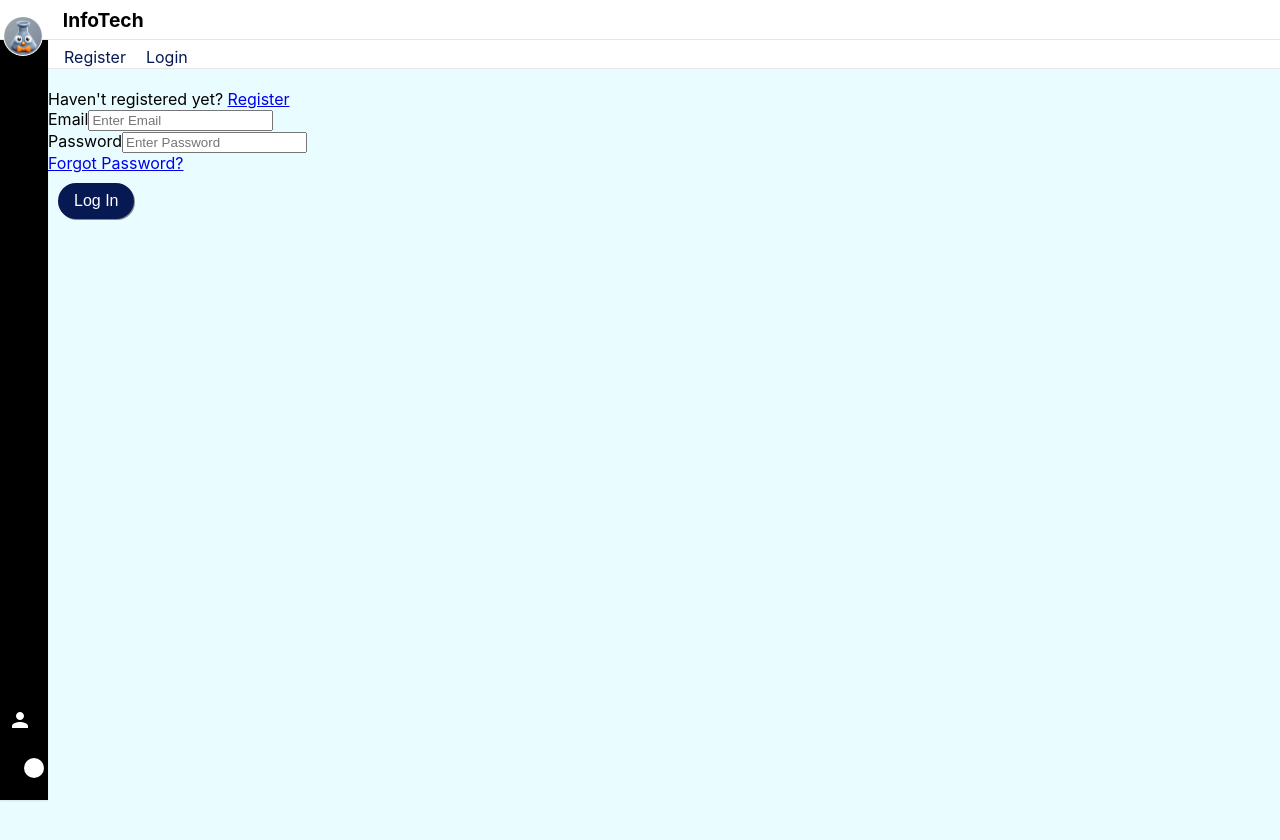
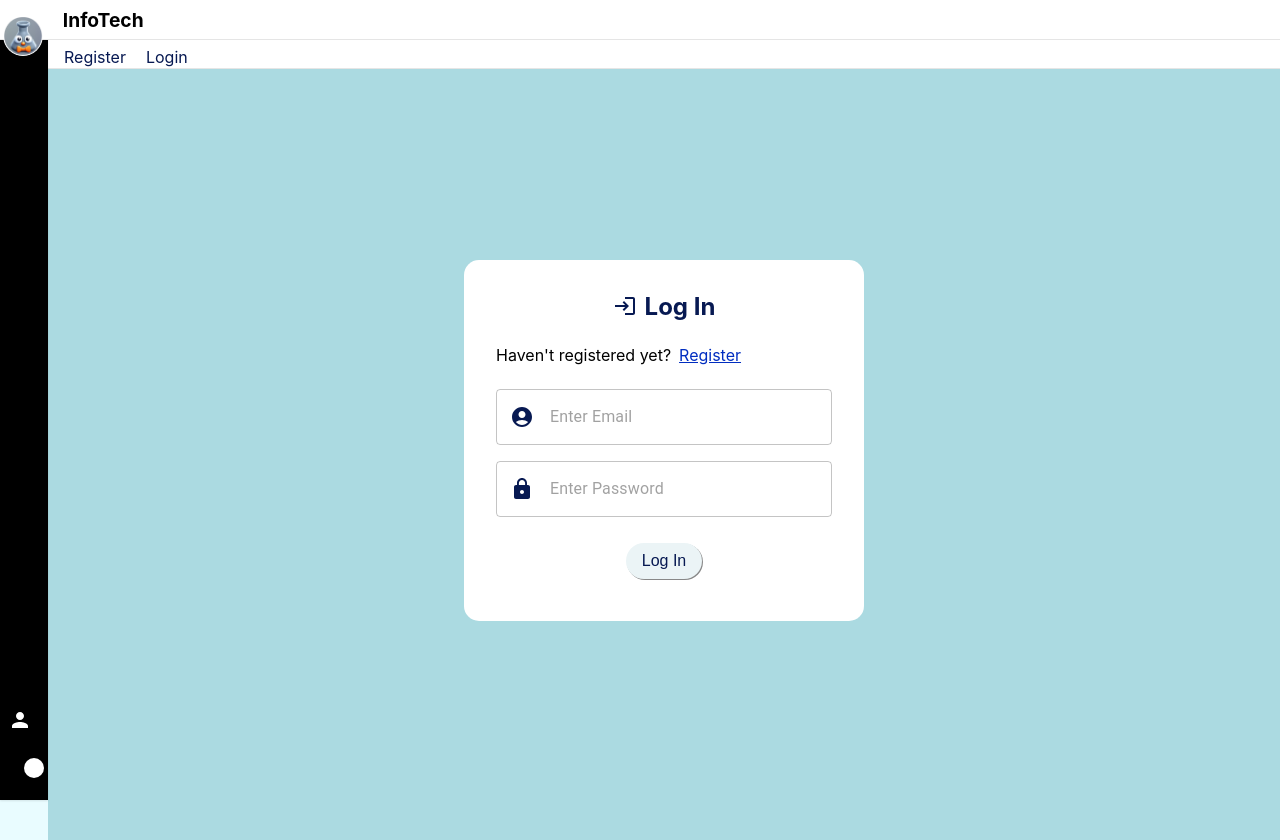
Before and after one commit to MERN-EZ/MERN-project, a React (Create React App) app: page /login in a window 1280 px wide. Before the commit the page ends 800 px from the top, so only its background shows below. Built offline with nearby package versions, Linux system fonts and the light colour scheme.

Commit message:
style: login page

```diff
--- a/src/App.css
+++ b/src/App.css
@@ -35,7 +35,7 @@
   --button-hover-box-shadow-color: rgba(0, 0, 0, 0.1);
   --button-active-box-shadow-color: rgba(0, 0, 0, 0.2);
 
-  --link-as-text-color: #071952;
+  --link-as-text-color: #012dc0;
 
   --drop-arrow: #071952;
 
--- a/src/pages/Guest/Login/LoginPage.js
+++ b/src/pages/Guest/Login/LoginPage.js
@@ -1,7 +1,11 @@
 import React, { useState } from 'react';
-import TextField from '../../../components/common/TextField/TextField';
+import TextField from '@mui/material/TextField';
+import InputAdornment from '@mui/material/InputAdornment';
 import Button from '../../../components/common/Button/Button';
-import styles from './LoginPage.scss';
+import AccountCircleIcon from '@mui/icons-material/AccountCircle';
+import LockIcon from '@mui/icons-material/Lock';
+import LoginIcon from '@mui/icons-material/Login';
+import './LoginPage.scss';
 
 const LoginPage = () => {
   const [formValues, setFormValues] = useState({
@@ -18,39 +22,54 @@ const LoginPage = () => {
   };
 
   const handleLogin = () => {
-    // Handle login button click
     console.log('Login button clicked');
   };
 
   return (
-    <div className={styles.container}>
-      <div className={styles.card}>
-        <div className={styles.cardHeader}>
+    <div className="container">
+      <div className="card">
+        <div className="cardHeader">
+          <LoginIcon className="icon" />
           <h2>Log In</h2>
         </div>
-        <div className={styles.links}>
+        <div className="links">
           Haven't registered yet? <a href="/register"> Register</a>
         </div>
+        <div className="inputContainer">
           <TextField
-          label="Email"
+            placeholder="Enter Email"
             value={formValues.email}
             onChange={handleChange}
-          placeholder="Enter Email"
             name="email"
+            InputProps={{
+              startAdornment: (
+                <InputAdornment position="start">
+                  <AccountCircleIcon className="icon" />
+                </InputAdornment>
+              ),
+            }}
+            fullWidth
           />
+        </div>
+        <div className="inputContainer">
           <TextField
-          label="Password"
+            placeholder="Enter Password"
             type="password"
             value={formValues.password}
             onChange={handleChange}
-          placeholder="Enter Password"
             name="password"
+            InputProps={{
+              startAdornment: (
+                <InputAdornment position="start">
+                  <LockIcon className="icon" />
+                </InputAdornment>
+              ),
+            }}
+            fullWidth
           />
-        <div className={styles.links}>
-          <a href="/forgot-password">Forgot Password?</a>
         </div>
-        <div className={styles.actions}>
-          <Button text="Log In" variant="primary" onClick={handleLogin} />
+        <div className="actions">
+          <Button text="Log In" variant="secondary" onClick={handleLogin} />
         </div>
       </div>
     </div>
--- a/src/pages/Guest/Login/LoginPage.scss
+++ b/src/pages/Guest/Login/LoginPage.scss
@@ -3,16 +3,14 @@
   justify-content: center;
   align-items: center;
   height: 100vh;
-  background-color: var(
-    --body-background-color
-  ); /* Adjust to match the background color in the image */
+  background-color: var(--body-background-color);
 }
 
 .card {
   background-color: var(--rectangle-box-background-color);
   padding: 2rem;
-  border-radius: 15px;
-  box-shadow: 0 4px 8px rgba(0, 0, 0, 0.1);
+  border-radius: var(--border-radius, 15px);
+  box-shadow: var(--box-shadow-color, 0 4px 8px rgba(0, 0, 0, 0.1));
   width: 400px;
 }
 
@@ -21,45 +19,56 @@
   align-items: center;
   justify-content: center;
   margin-bottom: 1.5rem;
+  text-align: center;
+
+  h2 {
+    margin: 0;
+    font-size: 1.5rem;
+    display: flex;
+    align-items: center;
+    color: var(--primary-header-topic-color);
+  }
+
+  .icon {
+    margin-right: 0.5rem; // Adjust this value to control the space between the icon and the text
+    color: var(--primary-header-icon-color);
+  }
 }
 
-.cardHeader h2 {
-  margin: 0;
-  font-size: 1.5rem;
+.inputContainer {
   display: flex;
+  justify-content: center; // Center the text fields
   align-items: center;
-}
+  margin-bottom: 1rem;
 
-.cardHeader h2::before {
-  content: '';
-  //background: url('path/to/icon.png') no-repeat center center;
-  background-size: cover;
-  width: 30px;
-  height: 30px;
-  margin-right: 0.5rem;
+  .icon {
+    margin-right: 0.5rem;
+    color: var(--primary-header-icon-color); // Use icon color variable
+  }
 }
 
 .actions {
   display: flex;
   justify-content: center;
-  margin-top: 1.5rem;
-}
+  margin-top: 1rem;
 
-.actions button {
-  width: 100%;
+  button {
+    width: auto; // Adjusted button width
+  }
 }
 
 .links {
   display: flex;
-  justify-content: space-between;
-  margin-top: 1rem;
+  margin-top: 1.5rem;
+  margin-bottom: 1.5rem;
 
   a {
-    color: #007bff;
-    text-decoration: none;
+    color: var(--link-as-text-color); // Use link text color variable
+    text-decoration-color: #012dc0;
+    margin-left: 0.5rem;
 
     &:hover {
-      text-decoration: underline;
+      color: #002481;
     }
   }
 }
--- a/src/pages/Guest/RegistrationPage/RegistrationPage.js
+++ b/src/pages/Guest/RegistrationPage/RegistrationPage.js
@@ -1,7 +1,7 @@
 import React, { useState } from 'react';
 import TextField from '../../../components/common/TextField/TextField';
 import Button from '../../../components/common/Button/Button';
-import styles from './RegistrationPage.scss';
+import styles from './RegistrationPage.module.scss';
 
 const RegistrationPage = () => {
   const [formValues, setFormValues] = useState({
@@ -35,12 +35,12 @@ const RegistrationPage = () => {
   };
 
   return (
-    <div className={styles.container}>
-      <div className={styles.card}>
-        <div className={styles.cardHeader}>
+    <div className="styles.container">
+      <div className="styles.card">
+        <div className="styles.cardHeader">
           <h2>Register Here</h2>
         </div>
-        <div className={styles.formGroup}>
+        <div className="styles.formGroup">
           <TextField
             label="Name"
             value={formValues.firstName}
@@ -56,7 +56,7 @@ const RegistrationPage = () => {
             name="lastName"
           />
         </div>
-        <div className={styles.formGroup}>
+        <div className="styles.formGroup">
           <TextField
             label="Year of OLs"
             value={formValues.yearOfOLs}
--- a/src/pages/Guest/RegistrationPage/RegistrationPage.scss
+++ b/src/pages/Guest/RegistrationPage/RegistrationPage.module.scss
@@ -7,7 +7,7 @@
 }
 
 .card {
-  background-color: var(--rectangle-box-background-color);
+  background-color: var(--round-edge-rectangle-background-color);
   padding: 2rem;
   border-radius: 15px;
   box-shadow: 0 4px 8px rgba(0, 0, 0, 0.1);
@@ -61,7 +61,3 @@
   margin-top: 1.5rem;
   width: 100%;
 }
-
-.actions button {
-  width: 48%;
-}
```
Lines whose indentation alone changed are shown as unchanged.
